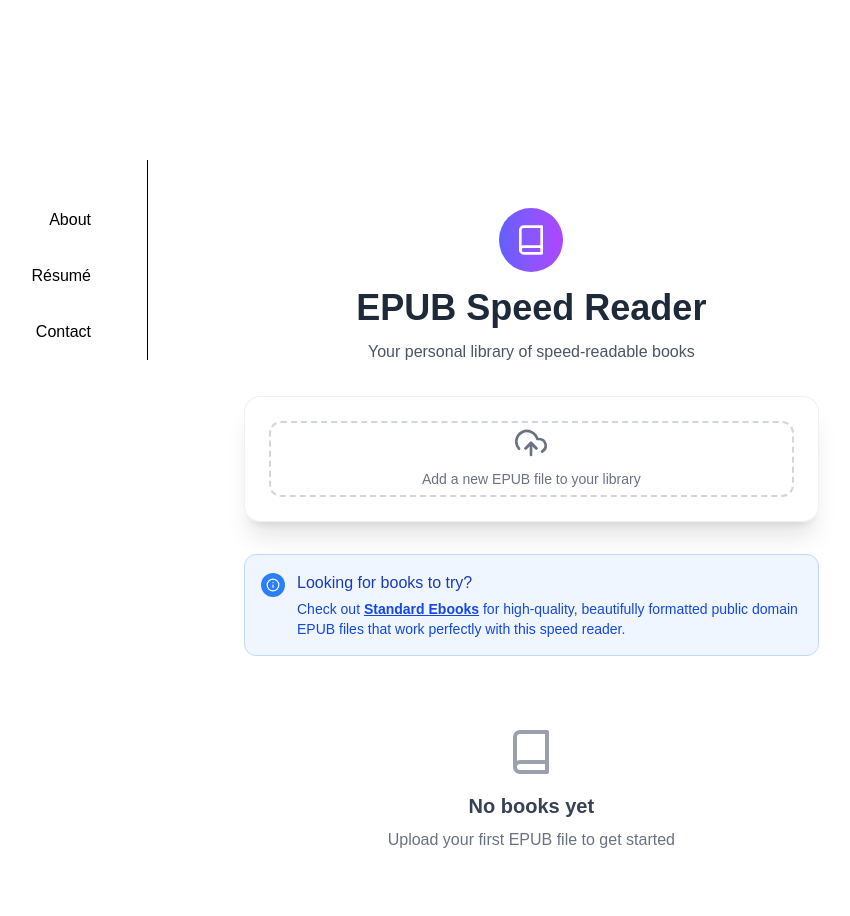
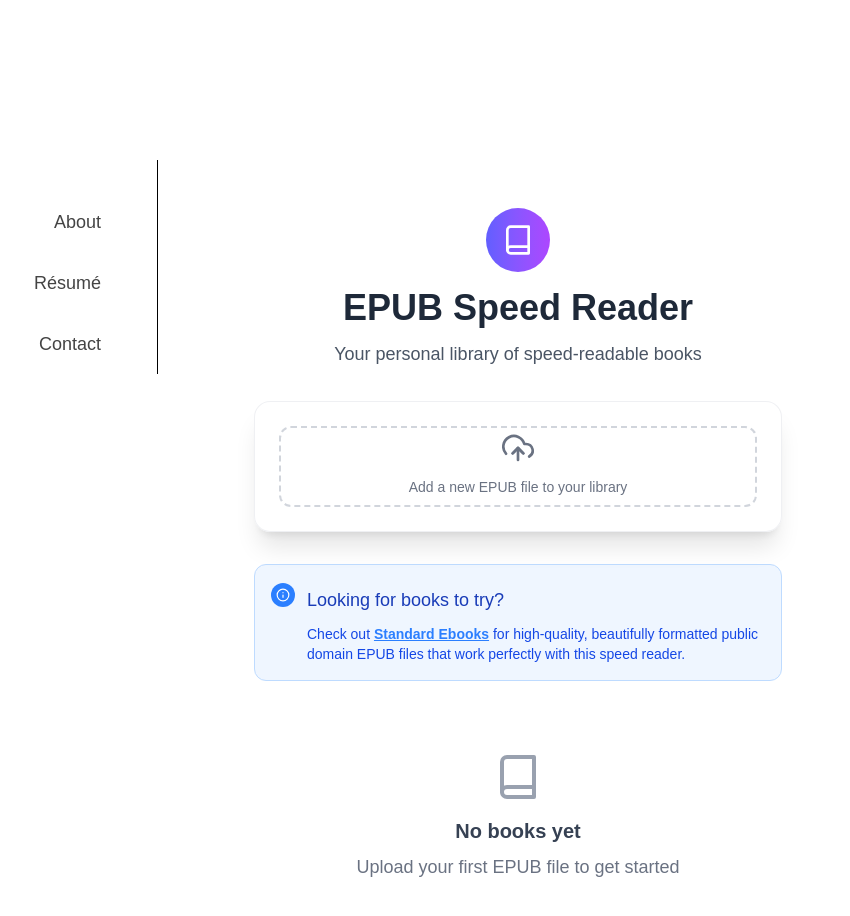
Before and after one commit to poltak/poltak.github.io, a SvelteKit app: page /speed-reader in a window 1280 px wide. Shown: the top 916 px of the page, without its empty margins (212-1062 px from the left). Built offline with nearby package versions, Linux system fonts and the light colour scheme.

Commit message:
Add some sane default styles

```diff
--- a/src/app.css
+++ b/src/app.css
@@ -1,7 +1,13 @@
 @import 'tailwindcss';
 
+body {
+    line-height: 1.6;
+    font-size: 18px;
+    padding: 0 10px;
+}
+
 :root {
-    --text-color: #000;
+    --text-color: #444;
     --bg-color: #fff;
     --hover-bg: rgba(0, 0, 0, 0.1);
     --border-color: #000;
@@ -13,6 +19,50 @@
         --bg-color: #1a1a1a;
         --hover-bg: rgba(255, 255, 255, 0.1);
         --border-color: #444;
+    }
+}
+
+@layer base {
+    h1 {
+        font-size: var(--text-3xl);
+        line-height: 3.2;
+        font-weight: 900;
+    }
+    h2 {
+        font-size: var(--text-2xl);
+        line-height: 3.2;
+        font-weight: 800;
+    }
+
+    h3 {
+        font-size: var(--text-xl);
+        line-height: 2.2;
+        font-weight: 700;
+    }
+
+    h4 {
+        font-size: var(--text-lg);
+        line-height: 2.2;
+        font-weight: 600;
+    }
+
+    ul {
+        list-style-type: disc;
+        padding-left: 1rem;
+    }
+
+    a {
+        color: var(--color-blue-500);
+        text-decoration: underline;
+        text-decoration-thickness: 0.1em;
+        text-underline-offset: 0.1em;
+    }
+
+    a:hover {
+        color: var(--color-blue-600);
+        text-decoration: underline;
+        text-decoration-thickness: 0.1em;
+        text-underline-offset: 0.1em;
     }
 }
 
--- a/src/routes/+layout.svelte
+++ b/src/routes/+layout.svelte
@@ -39,6 +39,7 @@
         grid-column: split / padding-right;
         grid-row: content-top / content-bottom;
         padding: 2rem 5rem;
+        max-width: 720px;
 
         @media screen and (max-width: 768px) {
             padding: 2rem 1rem;
```
